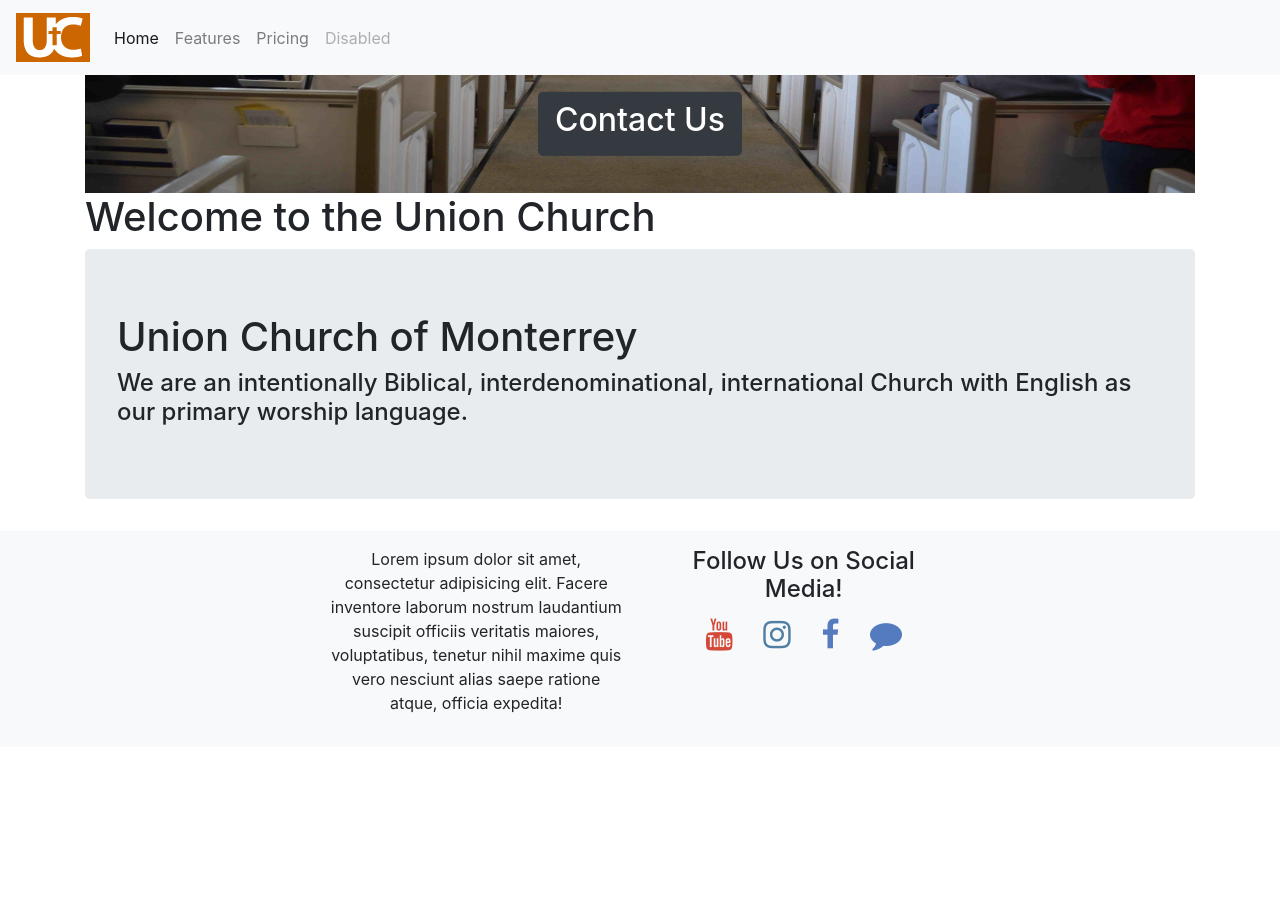
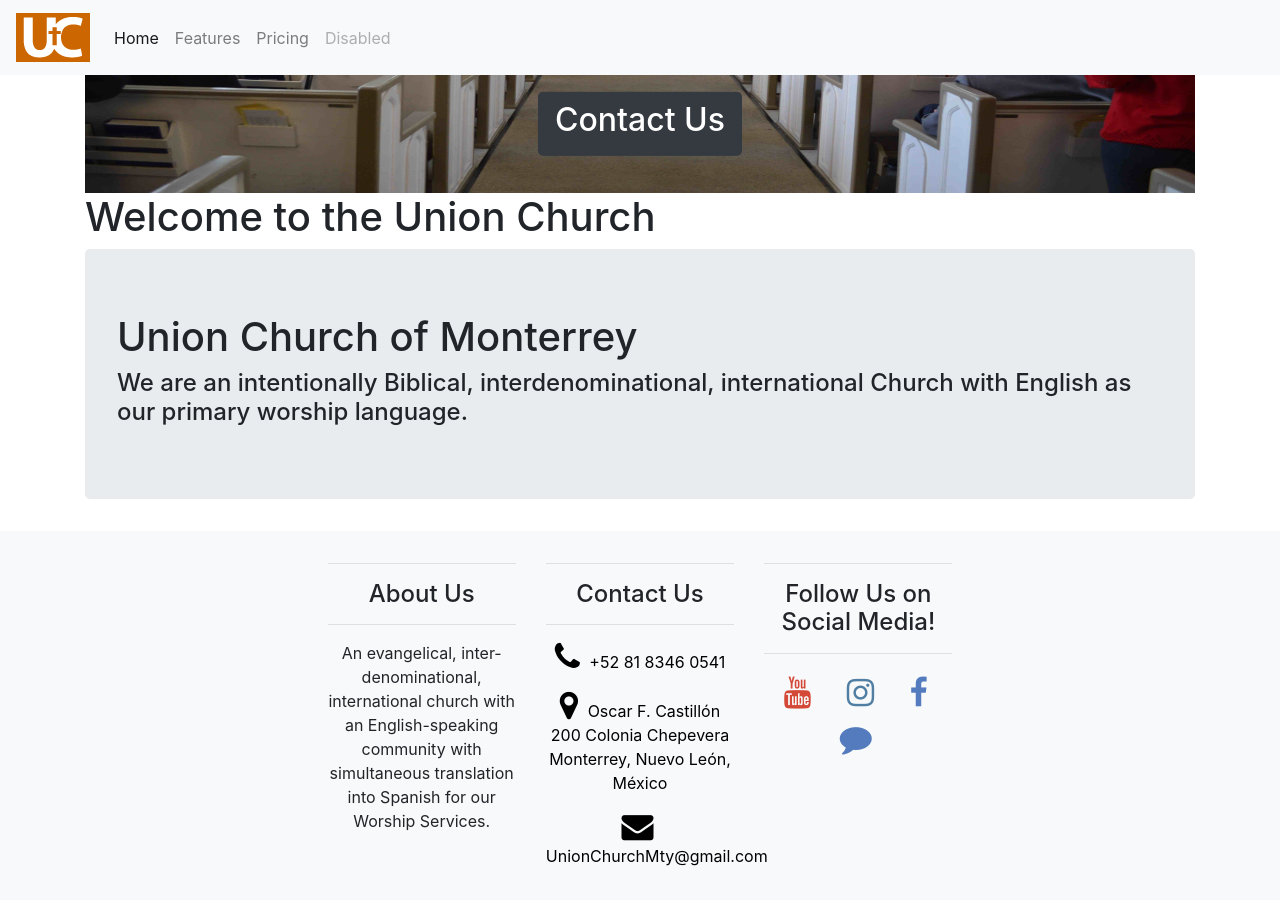
Before and after one commit to gogvale/UnionChurch, a Jekyll site: the page built from index.html, in a window 1280 px wide and 900 px high, scrolled down 394 px. Built offline with Jekyll 4.4.1, drawn with Linux system fonts in a browser that asks for light colours; nearby versions of some CDN libraries; before the commit the page ends 1141 px from its top, so only the background shows below that.

Commit message:
Finish Footer

```diff
--- a/_config.yml
+++ b/_config.yml
@@ -2,11 +2,11 @@
 title: Union Church of Monterrey
 tagline: We are an intentionally Biblical, interdenominational, international Church
   with English as our primary worship language.
-url: http://yourwebsite.com
+# url: http://yourwebsite.com
 socialimg: "/img/social.jpg"
-gmaps_link: https://www.google.com/maps/embed?pb=!1m18!1m12!1m3!1d3595.758215714762!2d-100.35195618452073!3d25.679308518272062!2m3!1f0!2f0!3f0!3m2!1i1024!2i768!4f13.1!3m3!1m2!1s0x866295fdf62e0d25%3A0xfff1c0be96d97a6c!2sOscar%20F.%20Castillon%20200%2C%20Chepevera%2C%2064030%20Monterrey%2C%20N.L.!5e0!3m2!1sen!2smx!4v1584897081864!5m2!1sen!2smx
+gmaps_link: https://bit.ly/MapsUnionChurch
 phone: "+52 81 8346 0541"
-email: unionchurchmty@gmail.com
+email: UnionChurchMty@gmail.com
 address: Oscar F. Castillón 200 Colonia Chepevera Monterrey, Nuevo León, México
 exclude:
 - ".scss"
--- a/_includes/footer.html
+++ b/_includes/footer.html
@@ -2,21 +2,47 @@
   id="footer"
   class="bg-light text-center py-3 row justify-content-md-center"
 >
-  <div class="col-12 col-md-3">
+  <div class="col-12 col-md-2">
+    <hr />
+    <h4>About Us</h4>
+    <hr />
     <p>
-      Lorem ipsum dolor sit amet, consectetur adipisicing elit. Facere inventore
-      laborum nostrum laudantium suscipit officiis veritatis maiores,
-      voluptatibus, tenetur nihil maxime quis vero nesciunt alias saepe ratione
-      atque, officia expedita!
+      An evangelical, inter-denominational, international church with an
+      English-speaking community with simultaneous translation into Spanish for
+      our Worship Services.
     </p>
   </div>
-  <div id="social-media" class="col-12 col-md-3">
+  <div class="col-12 col-md-2">
+    <hr />
+    <h4>Contact Us</h4>
+    <hr />
+    <p>
+      <a href="tel:{{site.phone}}">
+        <i class="fa fa-phone"></i>
+        {{site.phone}}
+      </a>
+    </p>
+    <p>
+      <a target="_blank" rel="noreferrer noopener" href="{{site.gmaps_link}}">
+        <i class="fa fa-map-marker"></i>
+        {{site.address}}</a
+      >
+    </p>
+    <p>
+      <a target="_blank" rel="noreferrer noopener" href="mailto:{{site.email}}">
+        <i class="fa fa-envelope"></i>
+        {{site.email}}
+      </a>
+    </p>
+  </div>
+  <div id="social-media" class="col-12 col-md-2">
+    <hr />
     <h4>Follow Us on Social Media!</h4>
-
+    <hr />
     {% for item in site.data.social_media %} {% assign icon = {{item.name |
     downcase}}%}
     <a
-      style="color: {{site.social[icon]}}; font-size:2em;"
+      style="color:{{site.social[icon]}};"
       class="btn btn-group"
       target="_blank"
       rel="noreferrer noopener"
--- a/css/app.scss
+++ b/css/app.scss
@@ -74,3 +74,10 @@
 	-ms-transform: translate(-50%, -50%);
 
   }
+  a{
+	  color: black;
+  }
+  i.fa {
+	font-size:2em;
+	margin-right: 5px;
+  }
```
